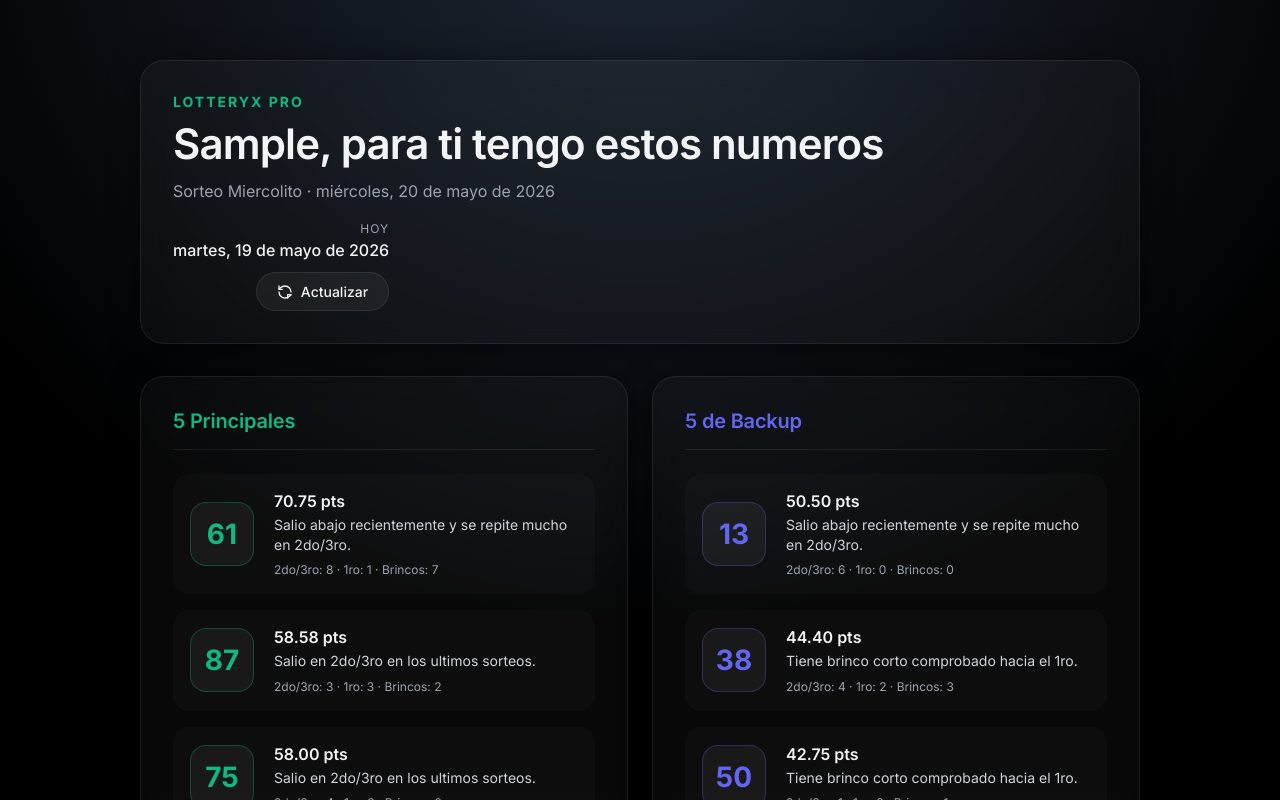
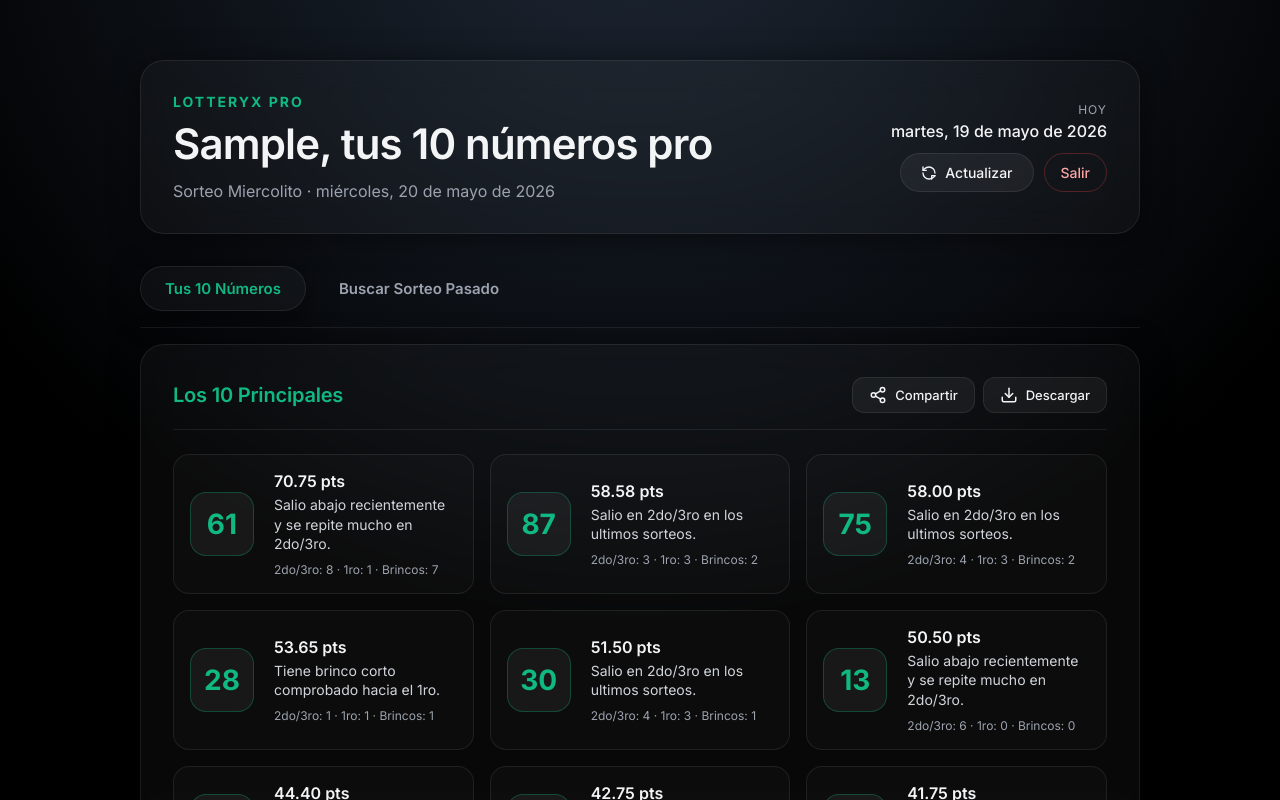
Before and after one commit to dami2324/lotteryx, a Next.js app: page / in a window 1280 px wide. Both pictures are taken after typing "Sample", "name@example.com" into the empty fields and a click on the button "Entrar". Shown: the top 800 px of the page. Built offline with nearby package versions, Linux system fonts and the light colour scheme; no server answers.

Commit message:
feat: tabs, merged picks, share, download, search history

```diff
--- /dev/null
+++ b/src/app/api/history/route.ts
@@ -0,0 +1,23 @@
+import { NextResponse } from "next/server";
+import { getHistory } from "@/lib/lottery";
+
+export const dynamic = "force-dynamic";
+
+export async function GET() {
+  try {
+    const history = await getHistory();
+    return NextResponse.json(history, {
+      headers: {
+        "Cache-Control": "s-maxage=3600, stale-while-revalidate=7200"
+      }
+    });
+  } catch (error) {
+    return NextResponse.json(
+      {
+        error: "No se pudo cargar el historial.",
+        detail: error instanceof Error ? error.message : "Error desconocido"
+      },
+      { status: 500 }
+    );
+  }
+}
--- a/src/app/globals.css
+++ b/src/app/globals.css
@@ -250,72 +250,230 @@ h1 {
   margin-top: 4px;
 }
 
-/* --- AUTH --- */
-.auth-shell {
-  min-height: 100vh;
-  display: grid;
-  place-items: center;
-  padding: 20px;
+/* --- HEADER BUTTONS --- */
+.header-buttons {
+  display: flex;
+  gap: 10px;
+  align-items: center;
 }
 
-.auth-card {
-  width: min(480px, 100%);
-  text-align: center;
+.btn-logout {
+  background: transparent;
+  border: 1px solid rgba(239, 68, 68, 0.3);
+  color: #fca5a5;
+  padding: 10px 16px;
+  border-radius: 100px;
+  font-family: inherit;
+  font-size: 14px;
+  font-weight: 500;
+  cursor: pointer;
+  transition: all 0.2s ease;
 }
 
-.auth-card form {
+.btn-logout:hover {
+  background: rgba(239, 68, 68, 0.1);
+  border-color: rgba(239, 68, 68, 0.5);
+  color: #fef2f2;
+}
+
+/* --- TABS --- */
+.tabs {
+  display: flex;
+  gap: 8px;
+  margin-bottom: -16px;
+  border-bottom: 1px solid var(--glass-border);
+  padding-bottom: 16px;
+}
+
+.tabs button {
+  background: transparent;
+  border: 1px solid transparent;
+  color: var(--text-muted);
+  padding: 12px 24px;
+  border-radius: 100px;
+  font-family: inherit;
+  font-size: 15px;
+  font-weight: 600;
+  cursor: pointer;
+  transition: all 0.2s ease;
+}
+
+.tabs button:hover {
+  color: var(--text-main);
+}
+
+.tabs button.active {
+  background: var(--glass-bg);
+  border: 1px solid var(--glass-border);
+  color: var(--primary);
+  box-shadow: var(--glass-shadow);
+}
+
+/* --- RESULTS (MERGED) --- */
+.flex-between {
+  display: flex;
+  align-items: center;
+  justify-content: space-between;
+  flex-wrap: wrap;
+  gap: 16px;
+}
+
+.share-buttons {
+  display: flex;
+  gap: 8px;
+}
+
+.btn-icon {
+  background: rgba(255, 255, 255, 0.05);
+  border: 1px solid var(--glass-border);
+  color: var(--text-main);
+  padding: 8px 16px;
+  border-radius: 12px;
+  font-family: inherit;
+  font-size: 13px;
+  font-weight: 500;
+  cursor: pointer;
+  display: flex;
+  align-items: center;
+  gap: 8px;
+  transition: all 0.2s ease;
+}
+
+.btn-icon:hover {
+  background: rgba(255, 255, 255, 0.1);
+  transform: translateY(-1px);
+}
+
+.pick-grid {
+  display: grid;
+  grid-template-columns: repeat(auto-fill, minmax(280px, 1fr));
+  gap: 16px;
+}
+
+.pick-card {
+  display: flex;
+  align-items: center;
+  gap: 20px;
+  background: rgba(255, 255, 255, 0.02);
+  border: 1px solid var(--glass-border);
+  border-radius: 16px;
+  padding: 16px;
+  transition: background 0.3s ease, border-color 0.3s ease, transform 0.3s ease;
+}
+
+.pick-card:hover {
+  background: rgba(255, 255, 255, 0.04);
+  border-color: rgba(16, 185, 129, 0.3);
+  transform: translateY(-2px);
+  box-shadow: 0 10px 30px var(--primary-glow);
+}
+
+.full-width {
+  grid-column: 1 / -1;
+}
+
+/* --- SEARCH HISTORY --- */
+.search-section {
   display: flex;
   flex-direction: column;
-  gap: 16px;
-  margin-top: 32px;
-  text-align: left;
+  gap: 24px;
 }
 
-.auth-card label {
-  display: flex;
-  flex-direction: column;
-  gap: 8px;
-  font-size: 14px;
-  font-weight: 500;
-  color: var(--text-muted);
+.search-section h2 {
+  font-size: 20px;
+  font-weight: 600;
 }
 
-.auth-card input {
+.search-form {
+  display: flex;
+  gap: 12px;
+  flex-wrap: wrap;
+}
+
+.search-form input {
   background: rgba(0, 0, 0, 0.2);
   border: 1px solid var(--glass-border);
   border-radius: 12px;
-  padding: 16px;
+  padding: 12px 16px;
   color: var(--text-main);
   font-family: inherit;
   font-size: 16px;
-  transition: border-color 0.2s ease, outline 0.2s ease;
+  color-scheme: dark;
 }
 
-.auth-card input:focus {
+.search-form input:focus {
   outline: none;
   border-color: var(--primary);
-  box-shadow: 0 0 0 2px var(--primary-glow);
 }
 
-.auth-card button {
-  margin-top: 8px;
+.search-form button {
   background: var(--primary);
   color: #000;
   border: none;
   border-radius: 12px;
-  padding: 16px;
+  padding: 12px 24px;
   font-family: inherit;
   font-size: 16px;
   font-weight: 600;
   cursor: pointer;
-  transition: transform 0.2s ease, opacity 0.2s ease;
 }
 
-.auth-card button:hover {
-  opacity: 0.9;
-  transform: translateY(-1px);
+.search-form button:disabled {
+  opacity: 0.5;
+  cursor: not-allowed;
 }
 
+.search-empty {
+  color: #fca5a5;
+  background: rgba(239, 68, 68, 0.1);
+  border: 1px solid rgba(239, 68, 68, 0.2);
+  padding: 16px;
+  border-radius: 12px;
+  font-size: 14px;
+}
+
+.search-result h3 {
+  font-size: 24px;
+  font-weight: 600;
+  margin-bottom: 20px;
+  color: var(--primary);
+}
+
+.prizes {
+  display: grid;
+  grid-template-columns: repeat(3, 1fr);
+  gap: 16px;
+}
+
+.prize-card {
+  background: rgba(255, 255, 255, 0.05);
+  border: 1px solid var(--glass-border);
+  border-radius: 16px;
+  padding: 24px;
+  text-align: center;
+}
+
+.prize-card span {
+  display: block;
+  font-size: 14px;
+  color: var(--text-muted);
+  text-transform: uppercase;
+  letter-spacing: 1px;
+  margin-bottom: 8px;
+}
+
+.prize-card strong {
+  display: block;
+  font-size: 36px;
+  font-weight: 800;
+  letter-spacing: 2px;
+}
+
+.prize-card:first-child strong {
+  color: var(--primary);
+}
+
+/* --- RESPONSIVE --- */
 @media (max-width: 768px) {
   .shell {
     padding: 32px 0;
@@ -327,10 +485,21 @@ h1 {
   .actions-container {
     align-items: flex-start;
     width: 100%;
-    flex-direction: row;
-    justify-content: space-between;
+    flex-direction: column;
+    gap: 16px;
   }
   .current-date {
     text-align: left;
   }
+  .header-buttons {
+    width: 100%;
+    justify-content: space-between;
+  }
+  .prizes {
+    grid-template-columns: 1fr;
+  }
+  .tabs {
+    flex-direction: column;
+    gap: 0;
+  }
 }
--- a/src/app/lotteryx-client.tsx
+++ b/src/app/lotteryx-client.tsx
@@ -1,7 +1,7 @@
 "use client";
 
 import { useEffect, useMemo, useState } from "react";
-import type { PatternAnalysis, Pick } from "@/lib/lottery";
+import type { PatternAnalysis, Pick, DrawRow } from "@/lib/lottery";
 
 type Profile = {
   name: string;
@@ -13,8 +13,7 @@ type SavedRun = {
   email: string;
   date: string;
   draw: string;
-  topFive: string[];
-  backups: string[];
+  picks: string[];
 };
 
 const PROFILE_KEY = "lotteryx_profile";
@@ -26,9 +25,14 @@ export function LotteryXClient({ analysis }: { analysis: PatternAnalysis }) {
   const [email, setEmail] = useState("");
   const [today, setToday] = useState("");
 
-  // New state for refresh functionality
   const [currentAnalysis, setCurrentAnalysis] = useState<PatternAnalysis>(analysis);
   const [isRefreshing, setIsRefreshing] = useState(false);
+
+  const [activeTab, setActiveTab] = useState<"picks" | "search">("picks");
+  const [history, setHistory] = useState<DrawRow[]>([]);
+  const [searchDate, setSearchDate] = useState("");
+  const [searchResult, setSearchResult] = useState<DrawRow | null | "not_found">(null);
+  const [isSearching, setIsSearching] = useState(false);
 
   useEffect(() => {
     const stored = window.localStorage.getItem(PROFILE_KEY);
@@ -48,18 +52,18 @@ export function LotteryXClient({ analysis }: { analysis: PatternAnalysis }) {
     );
   }, []);
 
+  const allPicks = useMemo(() => {
+    return [...currentAnalysis.topFive, ...currentAnalysis.backups];
+  }, [currentAnalysis]);
+
   useEffect(() => {
-    if (!profile) {
-      return;
-    }
+    if (!profile) return;
 
     const id = `${currentAnalysis.nextDraw.date}-${currentAnalysis.nextDraw.name}`;
     const saved = window.localStorage.getItem(HISTORY_KEY);
-    const history = saved ? (JSON.parse(saved) as SavedRun[]) : [];
-    const exists = history.some((item) => item.id === id && item.email === profile.email);
-    if (exists) {
-      return;
-    }
+    const hist = saved ? (JSON.parse(saved) as SavedRun[]) : [];
+    const exists = hist.some((item) => item.id === id && item.email === profile.email);
+    if (exists) return;
 
     const nextHistory = [
       {
@@ -67,21 +71,17 @@ export function LotteryXClient({ analysis }: { analysis: PatternAnalysis }) {
         date: currentAnalysis.nextDraw.date,
         draw: currentAnalysis.nextDraw.name,
         email: profile.email,
-        topFive: currentAnalysis.topFive.map((pick) => pick.term),
-        backups: currentAnalysis.backups.map((pick) => pick.term)
+        picks: allPicks.map((pick) => pick.term),
       },
-      ...history
+      ...hist
     ].slice(0, 20);
 
     window.localStorage.setItem(HISTORY_KEY, JSON.stringify(nextHistory));
-  }, [currentAnalysis, profile]);
+  }, [currentAnalysis, profile, allPicks]);
 
   const greeting = useMemo(() => {
-    if (!profile) {
-      return "Ingresa para ver tus numeros";
-    }
-
-    return `${profile.name}, para ti tengo estos numeros`;
+    if (!profile) return "Ingresa para ver tus numeros";
+    return `${profile.name}, tus 10 números pro`;
   }, [profile]);
 
   function submitProfile(event: React.FormEvent<HTMLFormElement>) {
@@ -90,10 +90,7 @@ export function LotteryXClient({ analysis }: { analysis: PatternAnalysis }) {
       name: name.trim(),
       email: email.trim().toLowerCase()
     };
-
-    if (!nextProfile.name || !nextProfile.email) {
-      return;
-    }
+    if (!nextProfile.name || !nextProfile.email) return;
 
     window.localStorage.setItem(PROFILE_KEY, JSON.stringify(nextProfile));
     fetch("/api/register", {
@@ -119,6 +116,48 @@ export function LotteryXClient({ analysis }: { analysis: PatternAnalysis }) {
     }
   };
 
+  const handleLogout = () => {
+    window.localStorage.removeItem(PROFILE_KEY);
+    setProfile(null);
+  };
+
+  const handleShare = () => {
+    const text = `LotteryX - Mis 10 números para el ${currentAnalysis.nextDraw.label}:\n\n${allPicks.map(p => p.term).join(' - ')}\n\nPatrón verificado estadísticamente.`;
+    if (navigator.share) {
+      navigator.share({ title: "LotteryX", text }).catch(() => {});
+    } else {
+      window.open(`https://wa.me/?text=${encodeURIComponent(text)}`, "_blank");
+    }
+  };
+
+  const handleDownload = () => {
+    const text = `LotteryX - Sorteo ${currentAnalysis.nextDraw.label}\n\nLos 10 principales:\n${allPicks.map(p => p.term).join(', ')}`;
+    const blob = new Blob([text], { type: "text/plain" });
+    const url = URL.createObjectURL(blob);
+    const a = document.createElement("a");
+    a.href = url;
+    a.download = `lotteryx-${currentAnalysis.nextDraw.date}.txt`;
+    a.click();
+    URL.revokeObjectURL(url);
+  };
+
+  const handleSearch = async (e: React.FormEvent) => {
+    e.preventDefault();
+    setIsSearching(true);
+    setSearchResult(null);
+    let data = history;
+    if (!data.length) {
+      try {
+        const res = await fetch("/api/history");
+        data = await res.json();
+        setHistory(data);
+      } catch (e) {}
+    }
+    const found = data.find(d => d.date === searchDate);
+    setSearchResult(found || "not_found");
+    setIsSearching(false);
+  };
+
   if (!profile) {
     return (
       <main className="shell auth-shell">
@@ -127,20 +166,8 @@ export function LotteryXClient({ analysis }: { analysis: PatternAnalysis }) {
           <h1>{greeting}</h1>
           <p className="draw-date">Tus números calculados con inteligencia estadística.</p>
           <form onSubmit={submitProfile}>
-            <label>
-              Nombre
-              <input value={name} onChange={(event) => setName(event.target.value)} autoComplete="given-name" required />
-            </label>
-            <label>
-              Correo
-              <input
-                type="email"
-                value={email}
-                onChange={(event) => setEmail(event.target.value)}
-                autoComplete="email"
-                required
-              />
-            </label>
+            <label>Nombre<input value={name} onChange={(e) => setName(e.target.value)} required /></label>
+            <label>Correo<input type="email" value={email} onChange={(e) => setEmail(e.target.value)} required /></label>
             <button type="submit">Entrar</button>
           </form>
         </section>
@@ -150,7 +177,7 @@ export function LotteryXClient({ analysis }: { analysis: PatternAnalysis }) {
 
   return (
     <main className="shell">
-      <section className="summary glass-panel">
+      <header className="summary glass-panel">
         <div>
           <p className="brand">LotteryX Pro</p>
           <h1>{greeting}</h1>
@@ -163,63 +190,99 @@ export function LotteryXClient({ analysis }: { analysis: PatternAnalysis }) {
             <span>Hoy</span>
             <strong>{today}</strong>
           </div>
+          <div className="header-buttons">
             <button onClick={handleRefresh} disabled={isRefreshing} className="btn-refresh" title="Actualizar datos">
-            <svg
-              className={isRefreshing ? "spin" : ""}
-              xmlns="http://www.w3.org/2000/svg"
-              width="16"
-              height="16"
-              viewBox="0 0 24 24"
-              fill="none"
-              stroke="currentColor"
-              strokeWidth="2"
-              strokeLinecap="round"
-              strokeLinejoin="round"
-            >
-              <path d="M21 12a9 9 0 0 0-9-9 9.75 9.75 0 0 0-6.74 2.74L3 8" />
-              <path d="M3 3v5h5" />
-              <path d="M3 12a9 9 0 0 0 9 9 9.75 9.75 0 0 0 6.74-2.74L21 16" />
-              <path d="M16 21v-5h5" />
-            </svg>
+              <svg className={isRefreshing ? "spin" : ""} xmlns="http://www.w3.org/2000/svg" width="16" height="16" viewBox="0 0 24 24" fill="none" stroke="currentColor" strokeWidth="2" strokeLinecap="round" strokeLinejoin="round"><path d="M21 12a9 9 0 0 0-9-9 9.75 9.75 0 0 0-6.74 2.74L3 8"/><path d="M3 3v5h5"/><path d="M3 12a9 9 0 0 0 9 9 9.75 9.75 0 0 0 6.74-2.74L21 16"/><path d="M16 21v-5h5"/></svg>
               {isRefreshing ? "Calculando..." : "Actualizar"}
             </button>
+            <button onClick={handleLogout} className="btn-logout" title="Salir">Salir</button>
+          </div>
+        </div>
+      </header>
+
+      <div className="tabs">
+        <button className={activeTab === "picks" ? "active" : ""} onClick={() => setActiveTab("picks")}>Tus 10 Números</button>
+        <button className={activeTab === "search" ? "active" : ""} onClick={() => setActiveTab("search")}>Buscar Sorteo Pasado</button>
+      </div>
+
+      {activeTab === "picks" && (
+        <section className="results">
+          <div className="panel primary glass-panel full-width">
+            <div className="panel-title flex-between">
+              <h2>Los 10 Principales</h2>
+              <div className="share-buttons">
+                <button onClick={handleShare} className="btn-icon" title="Compartir">
+                  <svg xmlns="http://www.w3.org/2000/svg" width="18" height="18" viewBox="0 0 24 24" fill="none" stroke="currentColor" strokeWidth="2" strokeLinecap="round" strokeLinejoin="round"><circle cx="18" cy="5" r="3"/><circle cx="6" cy="12" r="3"/><circle cx="18" cy="19" r="3"/><line x1="8.59" y1="13.51" x2="15.42" y2="17.49"/><line x1="15.41" y1="6.51" x2="8.59" y2="10.49"/></svg>
+                  Compartir
+                </button>
+                <button onClick={handleDownload} className="btn-icon" title="Descargar">
+                  <svg xmlns="http://www.w3.org/2000/svg" width="18" height="18" viewBox="0 0 24 24" fill="none" stroke="currentColor" strokeWidth="2" strokeLinecap="round" strokeLinejoin="round"><path d="M21 15v4a2 2 0 0 1-2 2H5a2 2 0 0 1-2-2v-4"/><polyline points="7 10 12 15 17 10"/><line x1="12" y1="15" x2="12" y2="3"/></svg>
+                  Descargar
+                </button>
+              </div>
+            </div>
+            <PickList picks={allPicks} />
           </div>
         </section>
+      )}
 
-      <section className="results">
-        <div className="panel primary glass-panel">
-          <div className="panel-title">
-            <h2>5 Principales</h2>
+      {activeTab === "search" && (
+        <section className="search-section glass-panel">
+          <h2>Ver resultados históricos</h2>
+          <form onSubmit={handleSearch} className="search-form">
+            <input
+              type="date"
+              value={searchDate}
+              onChange={(e) => setSearchDate(e.target.value)}
+              required
+            />
+            <button type="submit" disabled={isSearching}>
+              {isSearching ? "Buscando..." : "Buscar"}
+            </button>
+          </form>
+
+          {searchResult === "not_found" && (
+            <div className="search-empty">No se encontró ningún sorteo para esa fecha en nuestros registros. Asegúrate de elegir miércoles o domingo.</div>
+          )}
+
+          {searchResult && searchResult !== "not_found" && (
+            <div className="search-result">
+              <h3>{searchResult.draw} · {searchResult.date}</h3>
+              <div className="prizes">
+                <div className="prize-card">
+                  <span>1ro</span>
+                  <strong>{searchResult.first}</strong>
                 </div>
-          <PickList picks={currentAnalysis.topFive} />
+                <div className="prize-card">
+                  <span>2do</span>
+                  <strong>{searchResult.second}</strong>
                 </div>
-
-        <div className="panel backup glass-panel">
-          <div className="panel-title">
-            <h2>5 de Backup</h2>
+                <div className="prize-card">
+                  <span>3ro</span>
+                  <strong>{searchResult.third}</strong>
                 </div>
-          <PickList picks={currentAnalysis.backups} />
               </div>
+            </div>
+          )}
         </section>
+      )}
     </main>
   );
 }
 
 function PickList({ picks }: { picks: Pick[] }) {
   return (
-    <ul className="pick-list">
+    <div className="pick-grid">
       {picks.map((pick) => (
-        <li key={pick.term}>
+        <div key={pick.term} className="pick-card">
           <div className="rank-number">{pick.term}</div>
           <div className="pick-copy">
             <strong>{pick.score.toFixed(2)} pts</strong>
             <span>{pick.reason}</span>
-            <small>
-              2do/3ro: {pick.exposures} · 1ro: {pick.firstCount} · Brincos: {pick.verifiedJumps}
-            </small>
+            <small>2do/3ro: {pick.exposures} · 1ro: {pick.firstCount} · Brincos: {pick.verifiedJumps}</small>
           </div>
-        </li>
+        </div>
       ))}
-    </ul>
+    </div>
   );
 }
--- a/src/lib/lottery.ts
+++ b/src/lib/lottery.ts
@@ -186,7 +186,7 @@ export async function getPatternAnalysis(): Promise<PatternAnalysis> {
   };
 }
 
-async function getHistory(): Promise<DrawRow[]> {
+export async function getHistory(): Promise<DrawRow[]> {
   const [miercolito, dominical] = await Promise.all([
     fetchLotteryGuru(LOTTERY_GURU.Miercolito, "Miercolito"),
     fetchLotteryGuru(LOTTERY_GURU.Dominical, "Dominical")
```
Lines whose indentation alone changed are shown as unchanged.
